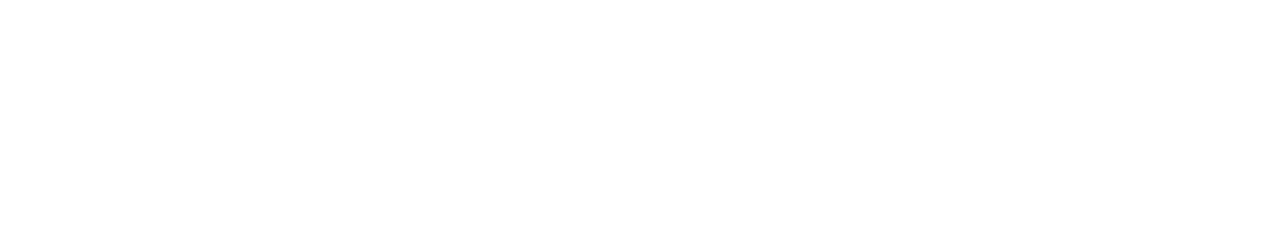
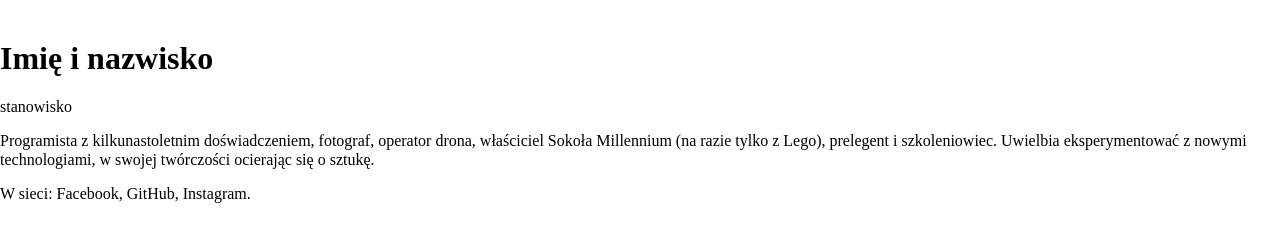
Before and after one commit to adasierak/business-card, a plain HTML site: page index.html in a window 1280 px wide. Drawn offline with Linux system fonts and the light colour scheme.

Commit message:
html structure

```diff
--- a/index.html
+++ b/index.html
@@ -7,6 +7,16 @@
   <title>Title</title>
 </head>
 <body>
-
+<main>
+  <article>
+    <img src="" alt="">
+    <header>
+      <h1>Imię i nazwisko</h1>
+      <p>stanowisko</p>
+    </header>
+    <p>Programista z kilkunastoletnim doświadczeniem, fotograf, operator drona, właściciel Sokoła Millennium (na razie tylko z Lego), prelegent i szkoleniowiec. Uwielbia eksperymentować z nowymi technologiami, w swojej twórczości ocierając się o sztukę.</p>
+    <p>W sieci: Facebook, GitHub, Instagram.</p>
+  </article>
+</main>
 </body>
 </html>
```
